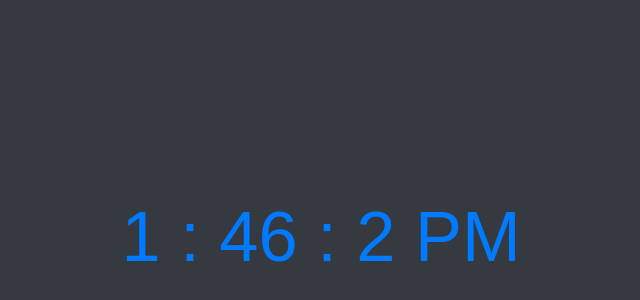
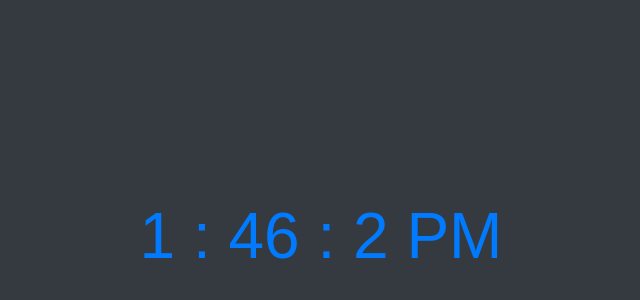
Before and after one commit to Rakshit-dev-1337/Digital-Clock, a plain HTML site: page index.html in a window 1280 px wide. Shown: the part 164-464 px from the top of the page, without its empty margins (319-959 px from the left). Drawn offline with Linux system fonts and the light colour scheme; a web font is replaced by a local one.

Commit message:
feat: VW relative text

```diff
--- a/style.css
+++ b/style.css
@@ -14,7 +14,7 @@ body {
 .container {
     color: var(--blue-color);
     font-family: Lexend Exa, sans-serif;
-    font-size: 4.4rem;
+    font-size: 5vw;
     position: absolute;
     top: 50%;
     left: 50%;
```
